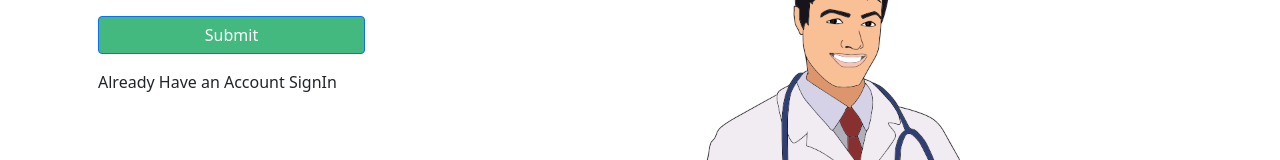
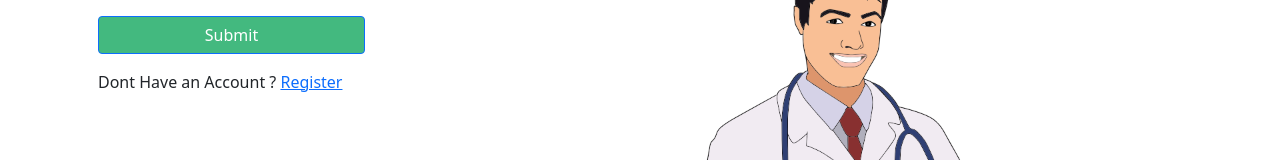
Before and after one commit to Bria222/Global-clinic, a React (Create React App) app: page /login in a window 1280 px wide. Shown: the part 222-382 px from the top of the page. Built offline with nearby package versions, Linux system fonts and the light colour scheme.

Commit message:
add login component

```diff
--- a/src/App.js
+++ b/src/App.js
@@ -15,6 +15,7 @@ function App() {
       <Route path='/' element={<Register/>} />
       <Route path='/login' element={<Login />} />
       <Route path='/details' element={<Welcome />} />
+      <Route path='register' element={<Register/>} />
       <Route path='*' element={<Errror />} />
     </Routes>
   </>
--- a/src/components/Login.js
+++ b/src/components/Login.js
@@ -2,6 +2,7 @@ import React, { useState } from 'react'
 import Form from 'react-bootstrap/Form'
 import Button from 'react-bootstrap/Button'
 import Sign_img from './Sign_img'
+import { NavLink } from 'react-router-dom'
 import { useNavigate } from 'react-router-dom'
 import { ToastContainer, toast } from 'react-toastify';
 import 'react-toastify/dist/ReactToastify.css';
@@ -20,26 +21,20 @@ const Login = () => {
 
     const getdata = (e) => {
         // console.log(e.target.value);
-
-
-        const { value, name } = e.target;
+    const { value, name } = e.target;
         // console.log(value,name);
-
-
         setInpval(() => {
             return {
                 ...inpval,
                 [name]: value
             }
-        })
-
-    }
+        })}
 
     const addData = (e) => {
         e.preventDefault();
 
         const getuserArr = localStorage.getItem("userDetails");
-        console.log(getuserArr);
+        //console.log(getuserArr);
 
         const { email, password } = inpval;
         if (email === "") {
@@ -71,7 +66,6 @@ const Login = () => {
                 } else {
                     alert('user login succesfulyy')
                     //console.log("user login succesfulyy");
-
                     localStorage.setItem("user_login", JSON.stringify(userlogin))
 
                     history("/details")
@@ -102,7 +96,8 @@ const Login = () => {
                                 Submit
                             </Button>
                         </Form>
-                        <p className='mt-3'>Already Have an Account <span>SignIn</span> </p>
+                        <p className='mt-3'>Dont Have an Account ? <span><NavLink to="/register">Register</NavLink></span> </p>
+
                     </div>
                     <Sign_img />
                 </section>
```
